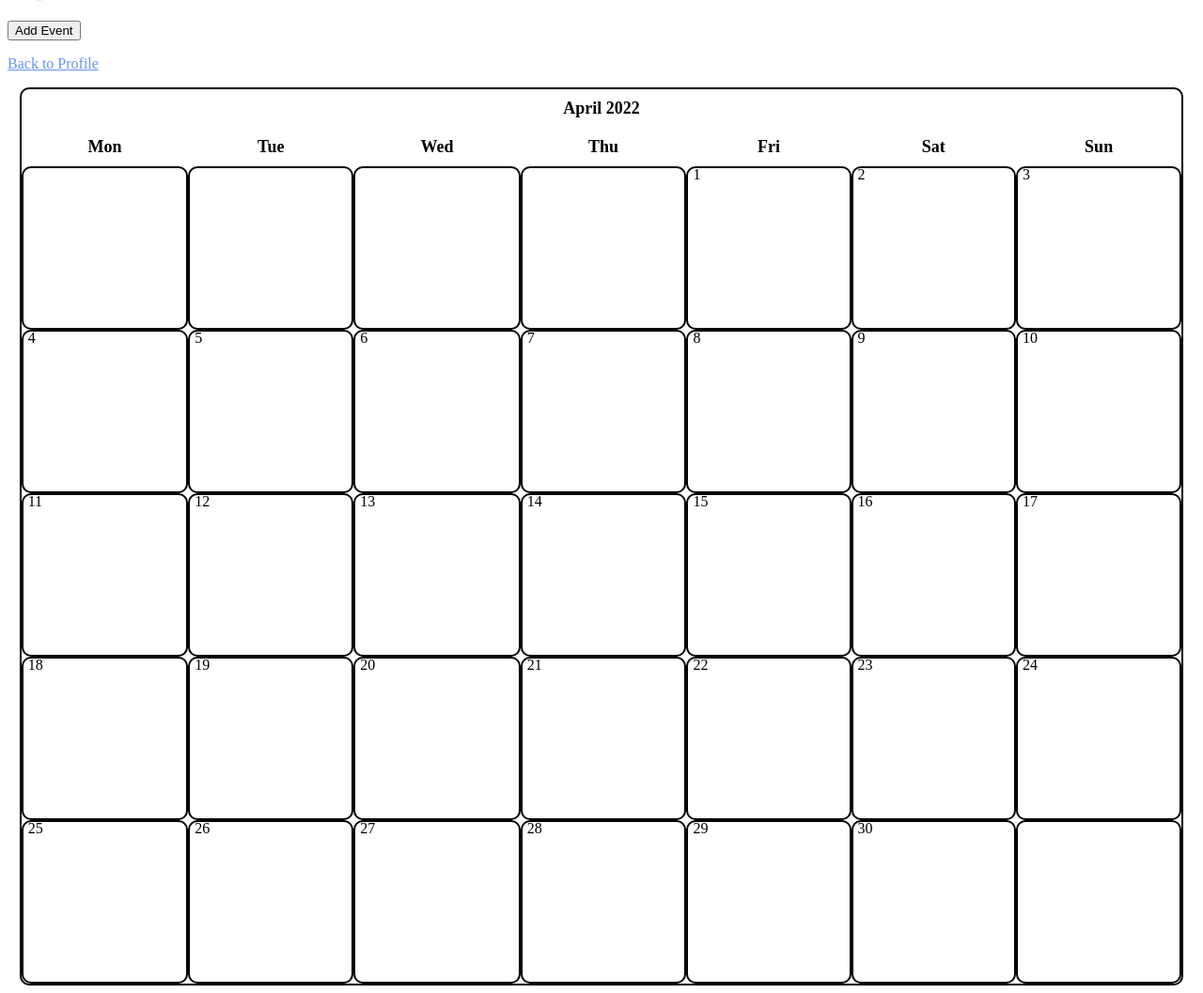
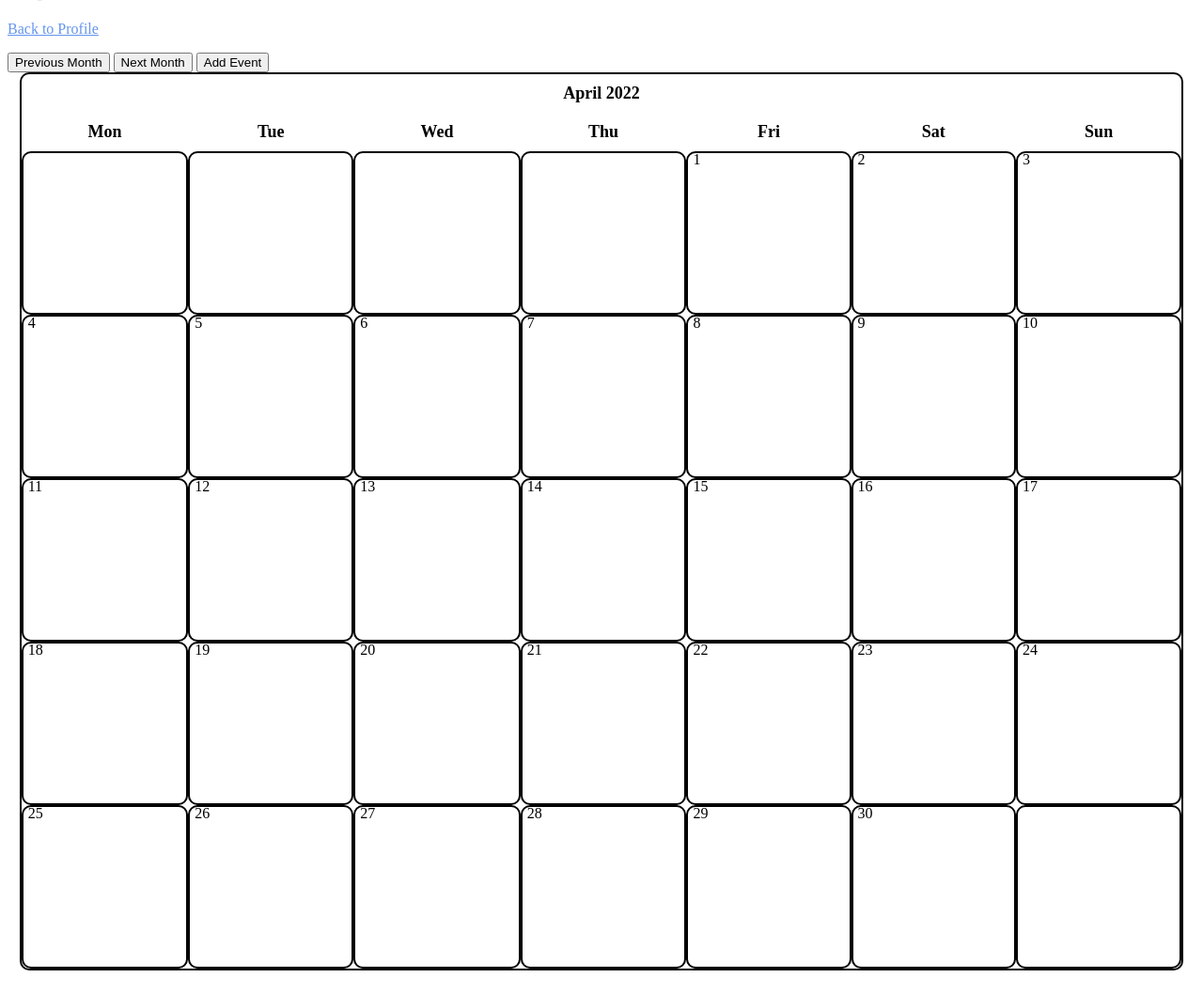
Before and after one commit to nabilk11/django_student_planner, a Django app: page /calendar/ in a window 1280 px wide. Shown: the part 84-1141 px from the top of the page at 94% size. After the commit the page ends 1117 px from the top, so only its background shows below. Run offline with Django 4.2, Linux system fonts and the light colour scheme; data that the repository does not hold is empty.

Commit message:
added calendar pagination for prev/next months - works, user can render new months on cal

```diff
--- a/main_app/templates/calendar.html
+++ b/main_app/templates/calendar.html
@@ -6,10 +6,17 @@ Planify | Home Page
 {% block content %}
 <div class="header-container">
     <h1 class="header">My Calendar</h1>
-    <button class="btn">Add Event</button>
     <p><a href="">Back to Profile</a> </p>
 </div>
+<div class="cal-container">
 
-
-{{ calendar }}
+    <div class="cal-wrapper">
+        <div class="calendar-btns">
+            <a href="{% url 'calendar' %}?{{ prev_month }}" class="btn"><button class="btn" >Previous Month</button></a>
+            <a href="{% url 'calendar' %}?{{ next_month }}" class="btn"><button class="btn" >Next Month</button></a>
+            <button class="btn">Add Event</button>
+        </div>
+        {{ calendar }}
+    </div>
+</div>
 {% endblock %}
--- a/main_app/views.py
+++ b/main_app/views.py
@@ -1,10 +1,11 @@
 from django.shortcuts import render
 from django.views.generic.base import TemplateView
 from .models import Event
-from datetime import datetime, timedelta
-from calendar import HTMLCalendar
+from datetime import datetime, timedelta, date
+from calendar import HTMLCalendar, month
 from django.views.generic import ListView
 from django.utils.safestring import mark_safe
+import calendar
 
 # Create your views here.
 
@@ -15,6 +16,7 @@ class About(TemplateView):
     template_name = "about.html"
 
 # Calendar Utility - May move to separate file later?
+# currently adds event to calendar based on created_at timing, possibly change to due_date?
 class Calendar(HTMLCalendar):
     def __init__(self, year=None, month=None):
         self.year = year
@@ -56,12 +58,14 @@ class CalendarView(ListView):
     def get_context_data(self, **kwargs):
         context = super().get_context_data(**kwargs)
         # today's date
-        d = get_date(self.request.GET.get('day', None))
-
+        d = get_date(self.request.GET.get('month', None))
         cal = Calendar(d.year, d.month)
         # formatmonth to render calendar as a table
         html_cal = cal.formatmonth(withyear=True)
         context['calendar'] = mark_safe(html_cal) # in order to render html safe
+        # context for month pagination
+        context['prev_month'] = prev_month(d)
+        context['next_month'] = next_month(d)
         return context
 
 def get_date(req_day):
@@ -69,3 +73,17 @@ def get_date(req_day):
         year, month = (int(x) for x in req_day.split('-'))
         return date(year, month, day=1)
     return datetime.today()
+
+# next/previous month methods
+def prev_month(d):
+    first = d.replace(day=1)
+    prev_month = first - timedelta(days=1)
+    month = 'month=' + str(prev_month.year) + '-' + str(prev_month.month)
+    return month
+
+def next_month(d):
+    days_in_month = calendar.monthrange(d.year, d.month)[1]
+    last = d.replace(day=days_in_month)
+    next_month = last + timedelta(days=1)
+    month = 'month=' + str(next_month.year) + '-' + str(next_month.month)
+    return month
```
